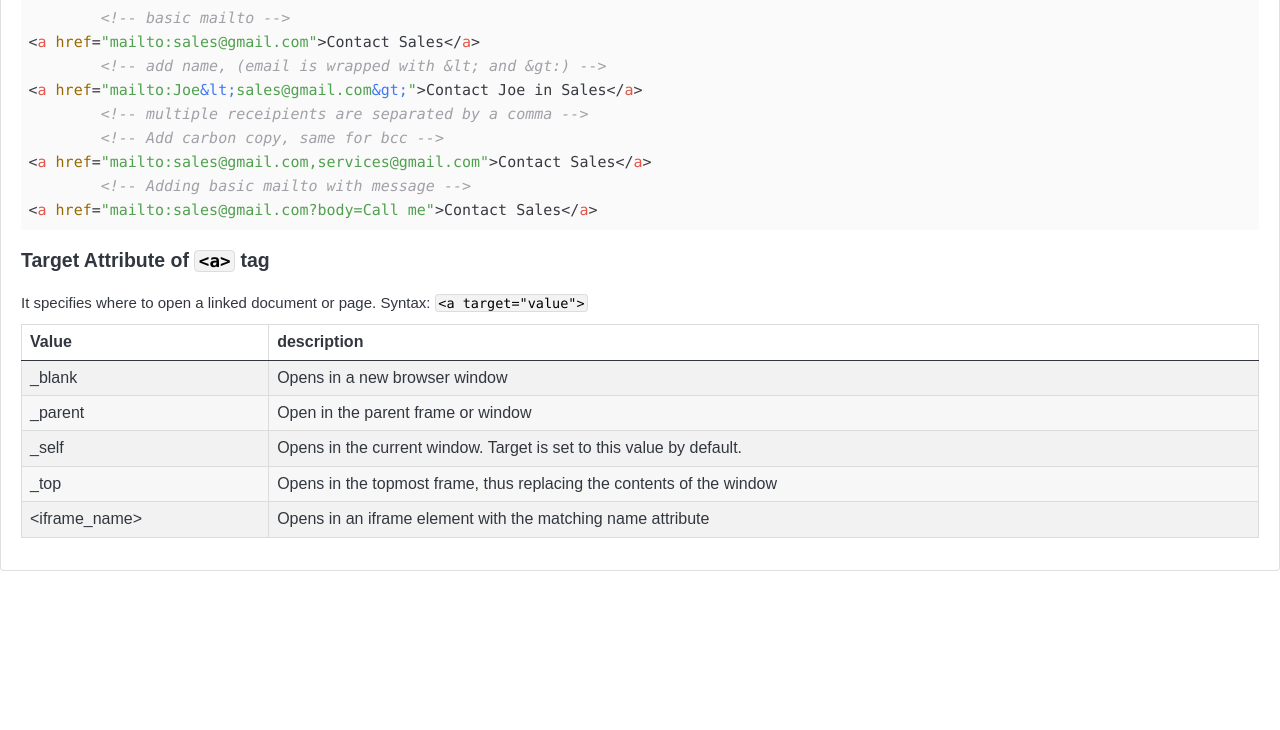
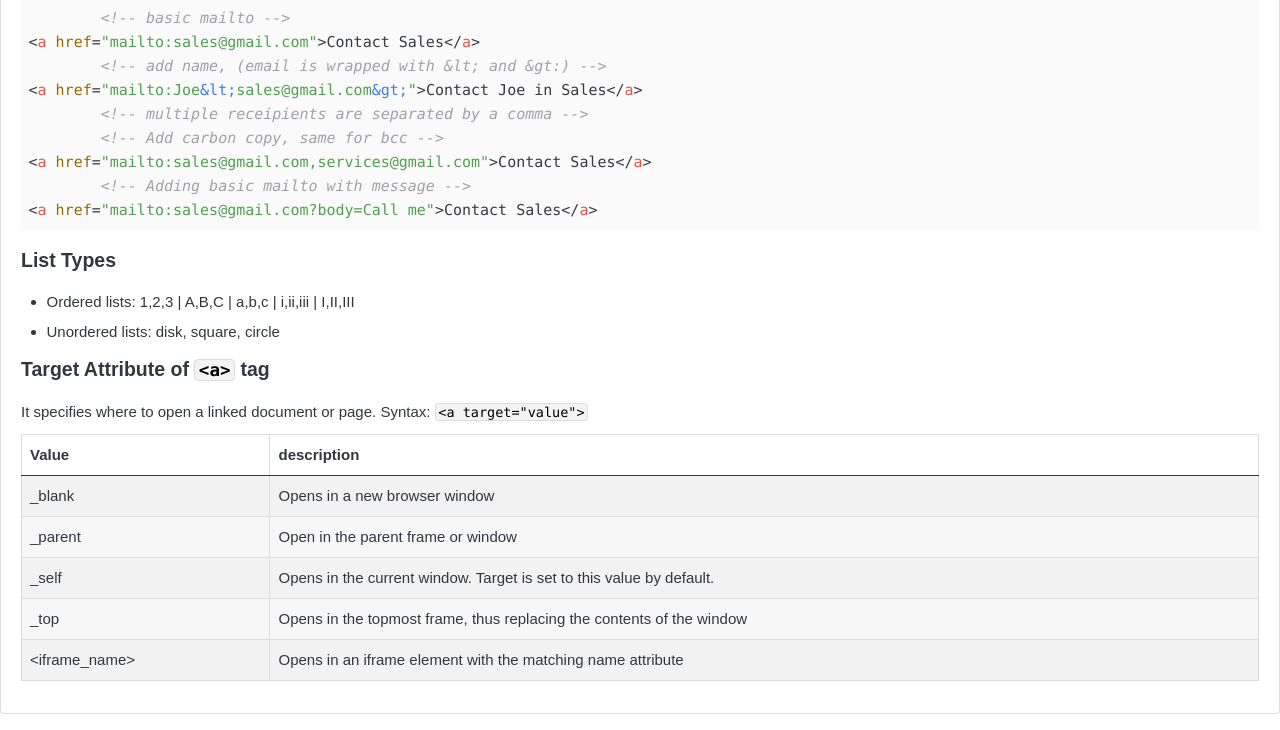
Before and after one commit to project-graveyard/Self-Reference, a Flask app: page /htm in a window 1280 px wide, after a click on "Things To Note". Shown: the part 1464-2194 px from the top of the page. Before the commit the page ends 2035 px from the top, so only its background shows below. Run offline with Flask 2, Linux system fonts and the light colour scheme; some libraries are stand-ins or nearby versions.

Commit message:
Updated 'things to note' section of html page

```diff
--- a/app/templates/html/note.html
+++ b/app/templates/html/note.html
@@ -49,10 +49,13 @@ Code Sample:</p>
 <span class="hljs-tag">&lt;<span class="hljs-name">a</span> <span class="hljs-attr">href</span>=<span class="hljs-string">&quot;mailto:sales@gmail.com,services@gmail.com&quot;</span>&gt;</span>Contact Sales<span class="hljs-tag">&lt;/<span class="hljs-name">a</span>&gt;</span>
         <span class="hljs-comment">&lt;!-- Adding basic mailto with message --&gt;</span>
 <span class="hljs-tag">&lt;<span class="hljs-name">a</span> <span class="hljs-attr">href</span>=<span class="hljs-string">&quot;mailto:sales@gmail.com?body=Call me&quot;</span>&gt;</span>Contact Sales<span class="hljs-tag">&lt;/<span class="hljs-name">a</span>&gt;</span></code></pre></div>
+<h2 id='list-types'>List Types</h2>
+      <ul>
+        <li>Ordered lists: 1,2,3 | A,B,C | a,b,c | i,ii,iii | I,II,III</li>
+        <li>Unordered lists: disk, square, circle</li>
+      </ul>
       <h2 id="target-attribute-of-a-tag">Target Attribute of <code class="inline-code">&lt;a&gt;</code> tag</h2>
 <p>It specifies where to open a linked document or page. Syntax: <code class="inline-code">&lt;a target=&quot;value&quot;&gt;</code></p>
-</div></div>
-    <div>
 <div class="bd-example">
   <table class="table table-striped">
     <thead>
@@ -72,5 +75,4 @@ Code Sample:</p>
   </table>
 </div>
 </div>
-</div>
-</div>
+</div></div>
```
Lines whose indentation alone changed are shown as unchanged.
